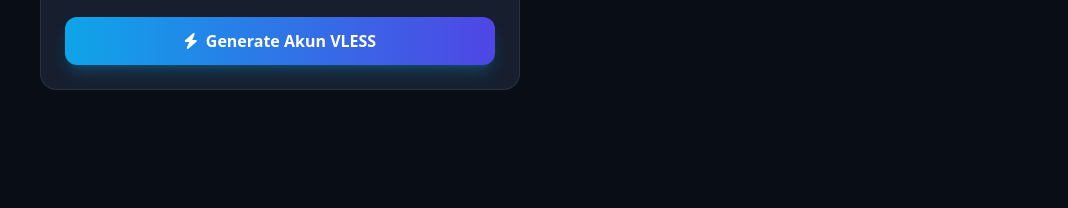
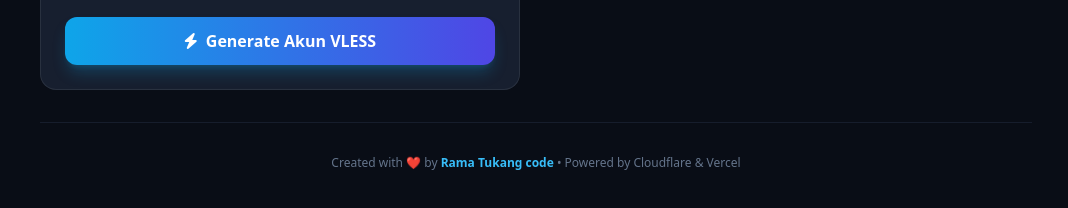
Before and after one commit to myramm/cf-workers, a website: page public/index.html in a window 1280 px wide. Shown: the part 744-952 px from the top of the page, without its empty margins (104-1172 px from the left). Before the commit the page ends 898 px from the top, so only its background shows below. Drawn offline with nearby package versions, Linux system fonts and the light colour scheme; a script that the page names is missing.

Commit message:
chore: update branding and author to Rama Tukang code

```diff
--- a/package.json
+++ b/package.json
@@ -2,7 +2,8 @@
   "name": "vless-vpn-generator",
   "version": "1.0.0",
   "private": true,
-  "description": "VLESS & VPN Account Generator for Cloudflare Worker",
+  "description": "VLESS & VPN Multi-Server Generator for Cloudflare Worker",
+  "author": "Rama Tukang code",
   "scripts": {
     "start": "npx serve public"
   }
--- a/public/index.html
+++ b/public/index.html
@@ -215,6 +215,11 @@
 
         </div>
 
+        <!-- Footer Credit -->
+        <footer class="text-center pt-8 border-t border-slate-800/60 text-xs text-slate-500">
+            <p>Created with <span class="text-rose-500">❤️</span> by <span class="text-brand-400 font-semibold">Rama Tukang code</span> &bull; Powered by Cloudflare & Vercel</p>
+        </footer>
+
     </main>
 
     <!-- Toast Notification -->
```
Also changed, not shown: README.md.
